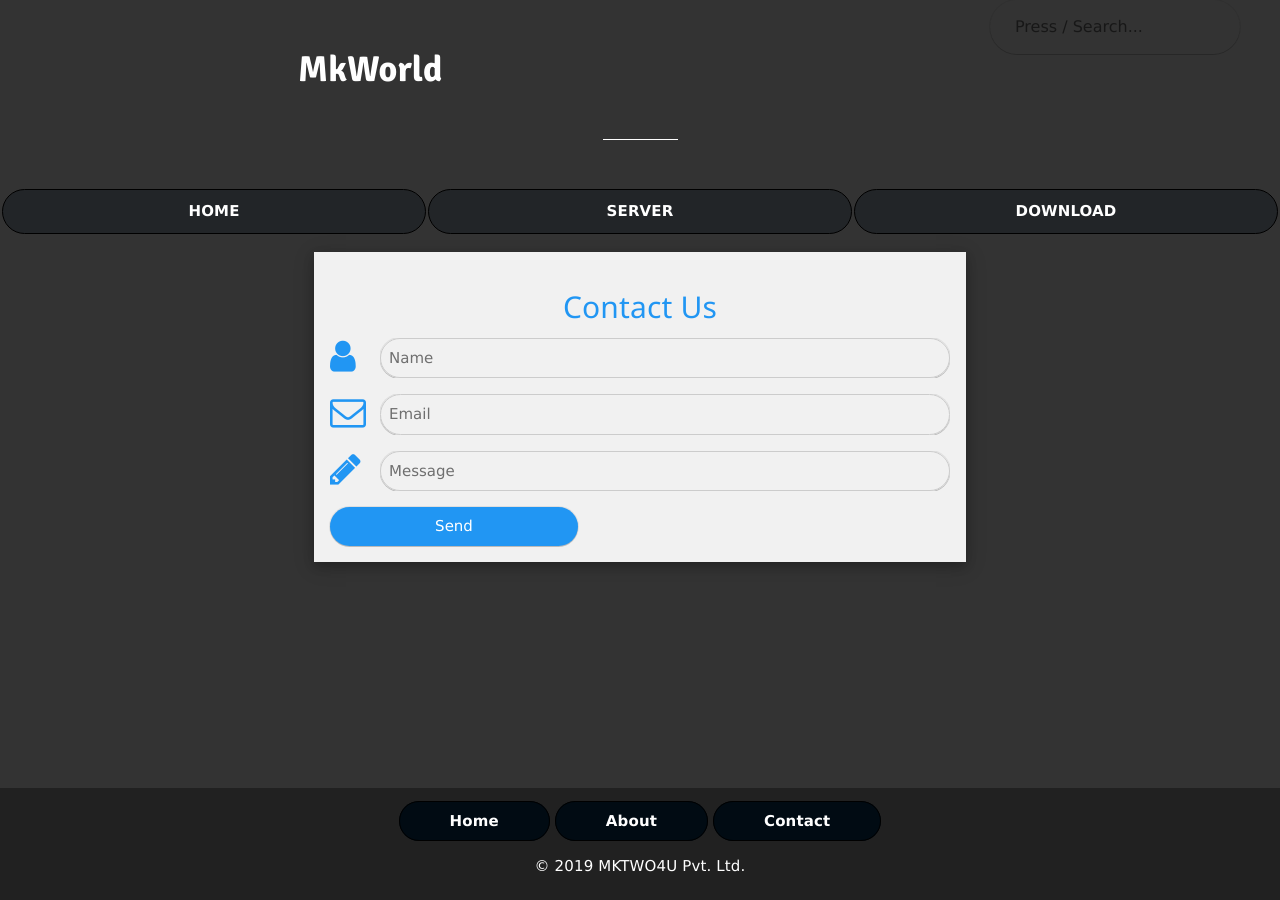
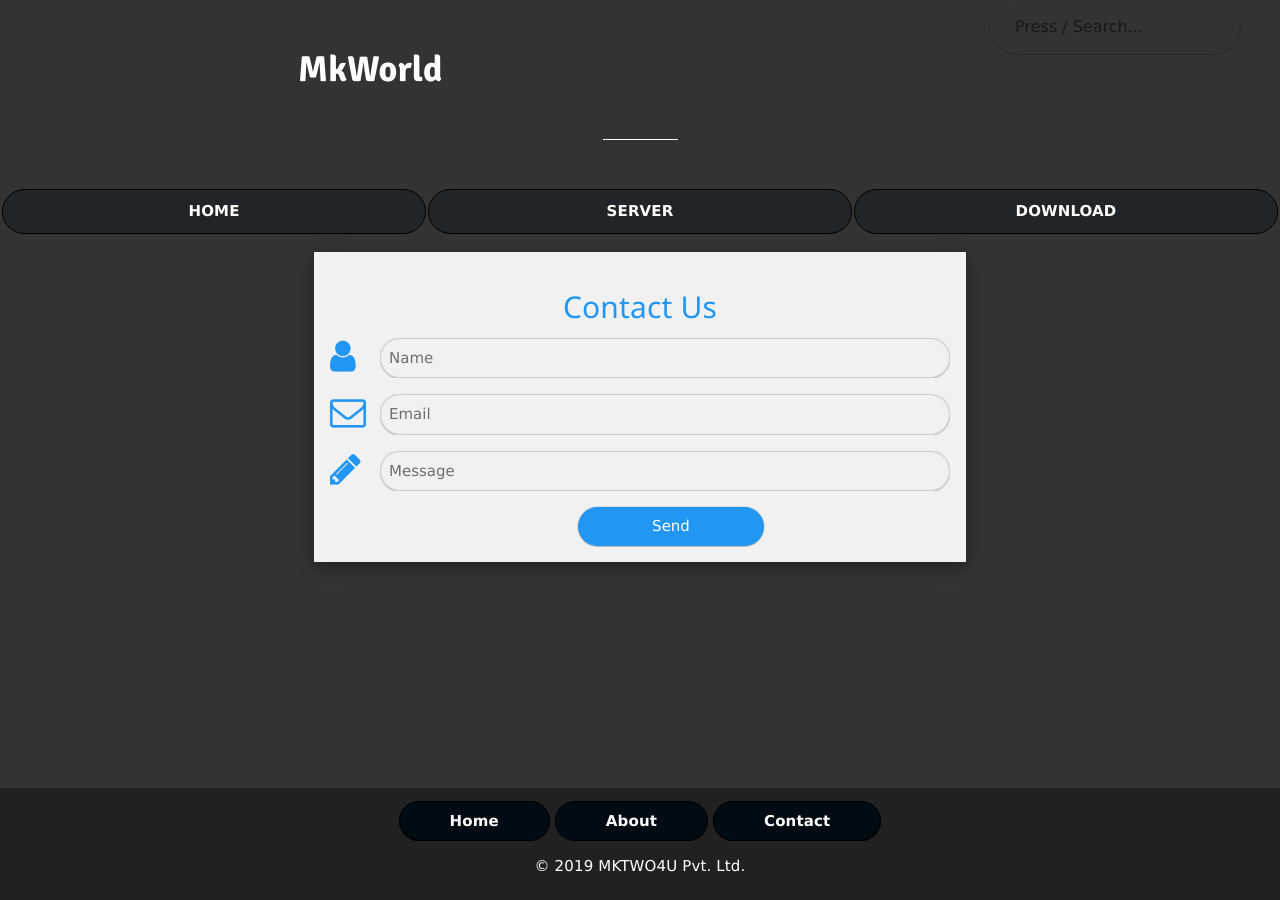
Before and after one commit to bdmilan/blog, a Jekyll site: the page built from contact.html, in a window 1280 px wide. Built offline with Jekyll 4.4.1, drawn with Linux system fonts in a browser that asks for light colours.

Commit message:
Update contact.html

```diff
--- a/contact.html
+++ b/contact.html
@@ -6,6 +6,10 @@ title: Contacts
 <script type="text/javascript">var submitted=false;</script>
 <iframe name="hidden_iframe" id="hidden_iframe" style="display:none;" onload="if(submitted)  {window.location='https://mkhnp.ml/thankyou.html';}"></iframe>
 
+<style> .radius{
+margin-left: 40%;
+}
+</style>
 <link rel="stylesheet" href="https://www.w3schools.com/w3css/4/w3.css">
 
 <link rel="stylesheet" href="https://cdnjs.cloudflare.com/ajax/libs/font-awesome/4.7.0/css/font-awesome.min.css">
@@ -43,6 +47,6 @@ title: Contacts
 
 </div>
 </div>
-<input class="w3-button w3-block w3-section w3-blue w3-ripple w3-padding" style="width: 40%; border-radius: 25px;" type="submit" value="Send" />
+<input class="radius w3-button w3-block w3-section w3-blue w3-ripple w3-padding" style="border-radius: 25px; width: 30%;" type="submit" value="Send" />
 
 </form>
```
